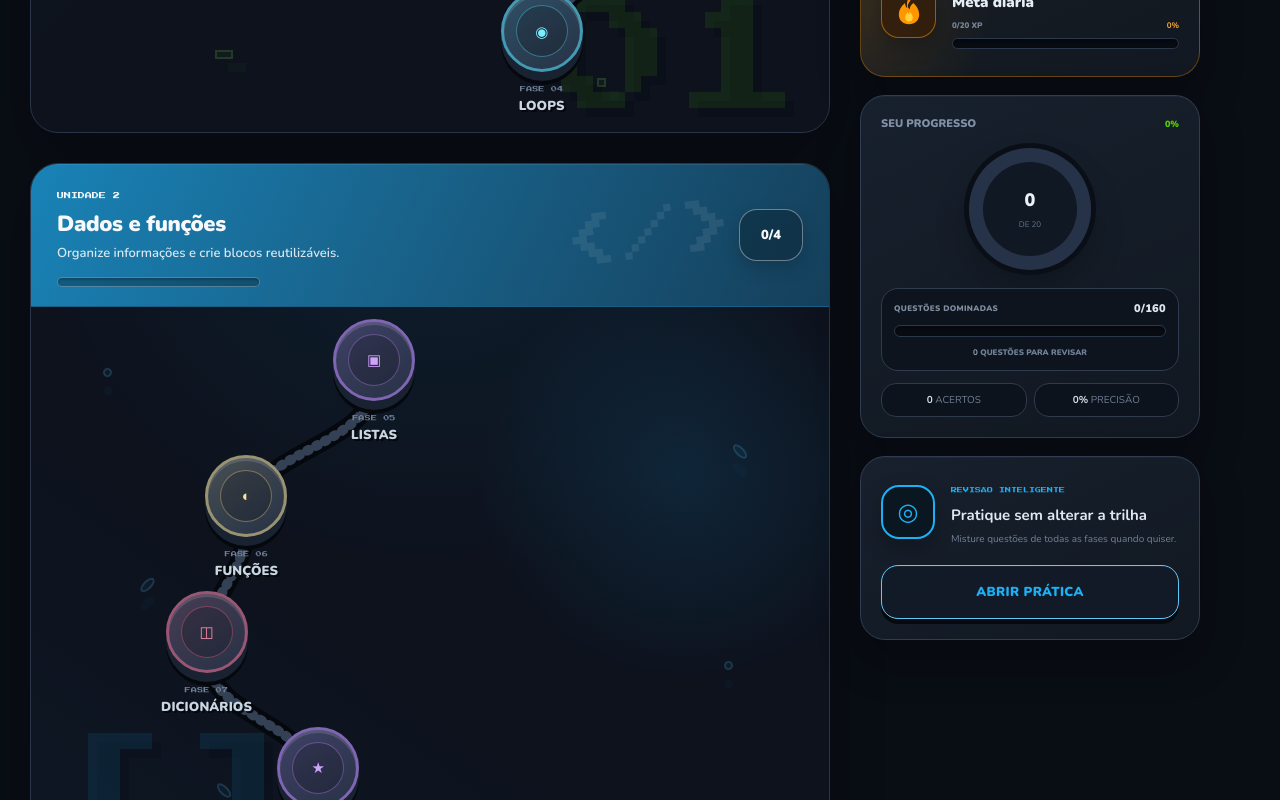
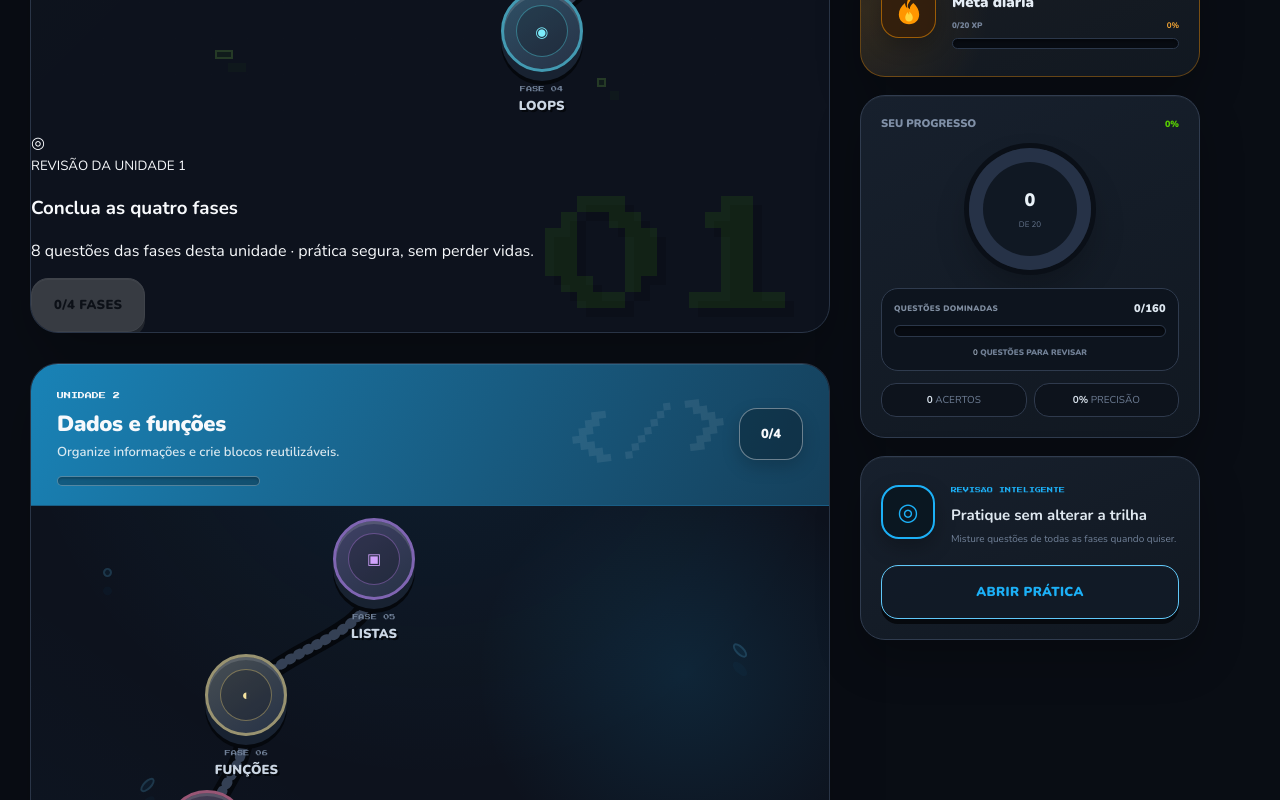
Before and after one commit to igoorhenrique15-dotcom/python-game-education, a React (Vite) app: page / in a window 1280 px wide. Shown: the part 1200-2000 px from the top of the page. Built offline with nearby package versions, Linux system fonts and the light colour scheme.

Commit message:
Adiciona revisões seguras por unidade

```diff
--- a/src/CompleteApp.jsx
+++ b/src/CompleteApp.jsx
@@ -35,6 +35,7 @@ function emptyProgress() {
     lastStage: null,
     questionStats: {},
     reviewSessions: 0,
+    unitReviews: {},
     hearts: MAX_HEARTS,
     xp: 0,
     gems: 100,
@@ -122,6 +123,7 @@ function readProgress() {
       lastStage: saved.lastStage || null,
       questionStats: saved.questionStats || {},
       reviewSessions: saved.reviewSessions || 0,
+      unitReviews: saved.unitReviews || {},
       hearts: Number.isFinite(saved.hearts) ? Math.min(MAX_HEARTS, Math.max(0, saved.hearts)) : MAX_HEARTS,
       xp: Number.isFinite(saved.xp) ? Math.max(0, saved.xp) : 0,
       gems: Number.isFinite(saved.gems) ? Math.max(0, saved.gems) : 100,
@@ -472,7 +474,7 @@ function CourseHero({ stages, progress, currentStage, currentIndex, onContinue,
   );
 }
 
-function UnitPath({ unit, progress, currentIndex, selectedId, onSelect }) {
+function UnitPath({ unit, progress, currentIndex, selectedId, onSelect, onUnitReview }) {
   const points = unit.stages.map((_, localIndex) => ({
     x: JOURNEY_X[(unit.startIndex + localIndex) % JOURNEY_X.length],
     y: 74 + localIndex * 136,
@@ -553,6 +555,23 @@ function UnitPath({ unit, progress, currentIndex, selectedId, onSelect }) {
             </div>
           );
         })}
+      </div>
+
+      <div className={`unit-review-gate ${completedInUnit === unit.stages.length ? 'unlocked' : 'locked'} ${progress.unitReviews?.[unit.number] ? 'completed' : ''}`}>
+        <span className="unit-review-icon">{progress.unitReviews?.[unit.number] ? '✓' : '◎'}</span>
+        <div>
+          <small>REVISÃO DA UNIDADE {unit.number}</small>
+          <h3>{progress.unitReviews?.[unit.number] ? 'Revisão concluída' : completedInUnit === unit.stages.length ? 'Misture o que aprendeu' : 'Conclua as quatro fases'}</h3>
+          <p>8 questões das fases desta unidade · prática segura, sem perder vidas.</p>
+        </div>
+        <PixelButton
+          color={unit.color}
+          variant={progress.unitReviews?.[unit.number] ? 'outline' : 'solid'}
+          disabled={completedInUnit !== unit.stages.length}
+          onClick={() => onUnitReview(unit)}
+        >
+          {progress.unitReviews?.[unit.number] ? 'REVISAR NOVAMENTE' : completedInUnit === unit.stages.length ? 'COMEÇAR REVISÃO' : `${completedInUnit}/${unit.stages.length} FASES`}
+        </PixelButton>
       </div>
     </section>
   );
@@ -645,7 +664,7 @@ function DailyGoalCard({ progress }) {
   );
 }
 
-function CourseMap({ stages, progress, onEnter, onReview, onReset }) {
+function CourseMap({ stages, progress, onEnter, onReview, onUnitReview, onReset }) {
   const units = useMemo(() => courseUnits(stages), [stages]);
   const learning = courseLearningSummary(stages, progress);
   const currentIndex = Math.max(0, stages.findIndex((stage) => !progress.completed[stage.id]));
@@ -696,6 +715,7 @@ function CourseMap({ stages, progress, onEnter, onReview, onReset }) {
               currentIndex={recommendedIndex}
               selectedId={selected.id}
               onSelect={(stage) => { setSelected(stage); setPicked(true); }}
+              onUnitReview={onUnitReview}
             />
           ))}
           <div className="finish-marker"><span>Ω</span><div><b>FIM DA TRILHA</b><small>Seu projeto final espera por você.</small></div></div>
@@ -1115,13 +1135,16 @@ function PracticeHub({ stages, progress, onExit, onStart }) {
   );
 }
 
-function ReviewScreen({ stages, progress, mode, onExit, onStat, onComplete, sfx }) {
+function ReviewScreen({ stages, progress, mode, unitStageIds = [], onExit, onStat, onComplete, sfx }) {
   const pool = useMemo(() => questionPool(stages), [stages]);
   const [queue] = useState(() => {
     const source = mode === 'mistakes'
       ? pool.filter((question) => progress.questionStats?.[questionKey(question.stageId, question.questionIndex)]?.needsReview)
-      : pool;
-    return [...source].sort(() => Math.random() - 0.5).slice(0, mode === 'hearts' ? 5 : 10);
+      : mode === 'unit' && unitStageIds.length
+        ? pool.filter((question) => unitStageIds.includes(question.stageId))
+        : pool;
+    const limit = mode === 'hearts' ? 5 : mode === 'unit' ? 8 : 10;
+    return [...source].sort(() => Math.random() - 0.5).slice(0, limit);
   });
   const [index, setIndex] = useState(0);
   const [selected, setSelected] = useState(null);
@@ -1186,12 +1209,14 @@ function ReviewScreen({ stages, progress, mode, onExit, onStat, onComplete, sfx
       <main className="review-finish-screen">
         <section className="review-finish-card">
           <div className="review-avatar"><PinscherMascot size="large" mood="celebrate" /><span>◎</span></div>
-          <small>{mode === 'hearts' ? 'VIDA RECUPERADA' : mode === 'mistakes' ? 'REVISÃO FINALIZADA' : 'TREINO FINALIZADO'} · GUIA PY</small><h1>{mode === 'hearts' ? '+1 ♥' : `${score}/${queue.length}`}</h1>
+          <small>{mode === 'hearts' ? 'VIDA RECUPERADA' : mode === 'unit' ? 'UNIDADE REVISADA' : mode === 'mistakes' ? 'REVISÃO FINALIZADA' : 'TREINO FINALIZADO'} · GUIA PY</small><h1>{mode === 'hearts' ? '+1 ♥' : `${score}/${queue.length}`}</h1>
           <p>{mode === 'hearts'
             ? `Prática concluída. Agora você tem ${progress.hearts}/${MAX_HEARTS} vidas para continuar a trilha.`
-            : mode === 'mistakes'
-              ? 'Acertos de primeira neste bloco. Os pontos que ainda precisam de prática continuam na sua fila.'
-              : 'Acertos de primeira. Qualquer dificuldade encontrada já foi adicionada à sua revisão.'}</p>
+            : mode === 'unit'
+              ? 'Você misturou os conceitos desta unidade. Qualquer dificuldade encontrada entrou na revisão personalizada.'
+              : mode === 'mistakes'
+                ? 'Acertos de primeira neste bloco. Os pontos que ainda precisam de prática continuam na sua fila.'
+                : 'Acertos de primeira. Qualquer dificuldade encontrada já foi adicionada à sua revisão.'}</p>
           <PixelButton color={mode === 'hearts' ? '#ff4b4b' : '#1cb0f6'} onClick={onExit}>{mode === 'hearts' ? 'CONTINUAR NA TRILHA' : 'VOLTAR À CENTRAL'}</PixelButton>
         </section>
       </main>
@@ -1204,7 +1229,7 @@ function ReviewScreen({ stages, progress, mode, onExit, onStat, onComplete, sfx
       <FocusHeader stage={reviewStage} step={index + 1} total={queue.length} hearts={progress.hearts} safePractice heartReward={mode === 'hearts'} onExit={onExit} />
       <div className="focus-shell challenge-shell">
         <div className="challenge-heading">
-          <div><small>{mode === 'hearts' ? 'RECUPERAÇÃO DE VIDA' : mode === 'mistakes' ? 'REVISÃO DOS ERROS' : 'TREINO MISTO'} · {question.stageName}</small><h1>Questão {index + 1} de {queue.length}</h1></div>
+          <div><small>{mode === 'hearts' ? 'RECUPERAÇÃO DE VIDA' : mode === 'unit' ? 'REVISÃO DA UNIDADE' : mode === 'mistakes' ? 'REVISÃO DOS ERROS' : 'TREINO MISTO'} · {question.stageName}</small><h1>Questão {index + 1} de {queue.length}</h1></div>
           <span>◎</span>
         </div>
         <QuestionCard
@@ -1243,6 +1268,7 @@ export default function CompleteApp() {
   const [battleKey, setBattleKey] = useState(0);
   const [reviewKey, setReviewKey] = useState(0);
   const [reviewMode, setReviewMode] = useState('mixed');
+  const [reviewUnit, setReviewUnit] = useState(null);
   const [lastReward, setLastReward] = useState({ xp: 10, gems: 10 });
   const sfx = useSfx(settings.sound);
 
@@ -1299,8 +1325,9 @@ export default function CompleteApp() {
     window.scrollTo({ top: 0, behavior: 'smooth' });
   };
 
-  const startReview = (mode) => {
+  const startReview = (mode, unit = null) => {
     setReviewMode(mode);
+    setReviewUnit(unit);
     setReviewKey((key) => key + 1);
     setScreen('review');
     sfx('click');
@@ -1374,12 +1401,19 @@ export default function CompleteApp() {
   }, [updateProgress]);
 
   const finishReview = useCallback((mode) => {
-    const reward = mode === 'hearts' ? { xp: 5, gems: 0, hearts: 1 } : { xp: 5, gems: 5, hearts: 0 };
+    const reward = mode === 'hearts'
+      ? { xp: 5, gems: 0, hearts: 1 }
+      : mode === 'unit'
+        ? { xp: 10, gems: 10, hearts: 0 }
+        : { xp: 5, gems: 5, hearts: 0 };
     updateProgress((current) => withStudyReward({
       ...current,
       reviewSessions: (current.reviewSessions || 0) + 1,
+      unitReviews: mode === 'unit' && reviewUnit
+        ? { ...(current.unitReviews || {}), [reviewUnit.number]: true }
+        : current.unitReviews || {},
     }, reward));
-  }, [updateProgress]);
+  }, [reviewUnit, updateProgress]);
 
   const refillHearts = () => {
     if (progress.hearts >= MAX_HEARTS || progress.gems < HEART_REFILL_COST) return;
@@ -1426,6 +1460,7 @@ export default function CompleteApp() {
           progress={progress}
           onEnter={enterStage}
           onReview={openPractice}
+          onUnitReview={(unit) => startReview('unit', unit)}
           onReset={reset}
         />
       )}
@@ -1469,7 +1504,8 @@ export default function CompleteApp() {
           stages={stages}
           progress={progress}
           mode={reviewMode}
-          onExit={reviewMode === 'hearts' ? goMap : openPractice}
+          unitStageIds={reviewUnit?.stages.map((stage) => stage.id) || []}
+          onExit={reviewMode === 'hearts' || reviewMode === 'unit' ? goMap : openPractice}
           onStat={recordAnswer}
           onComplete={finishReview}
           sfx={sfx}
```
